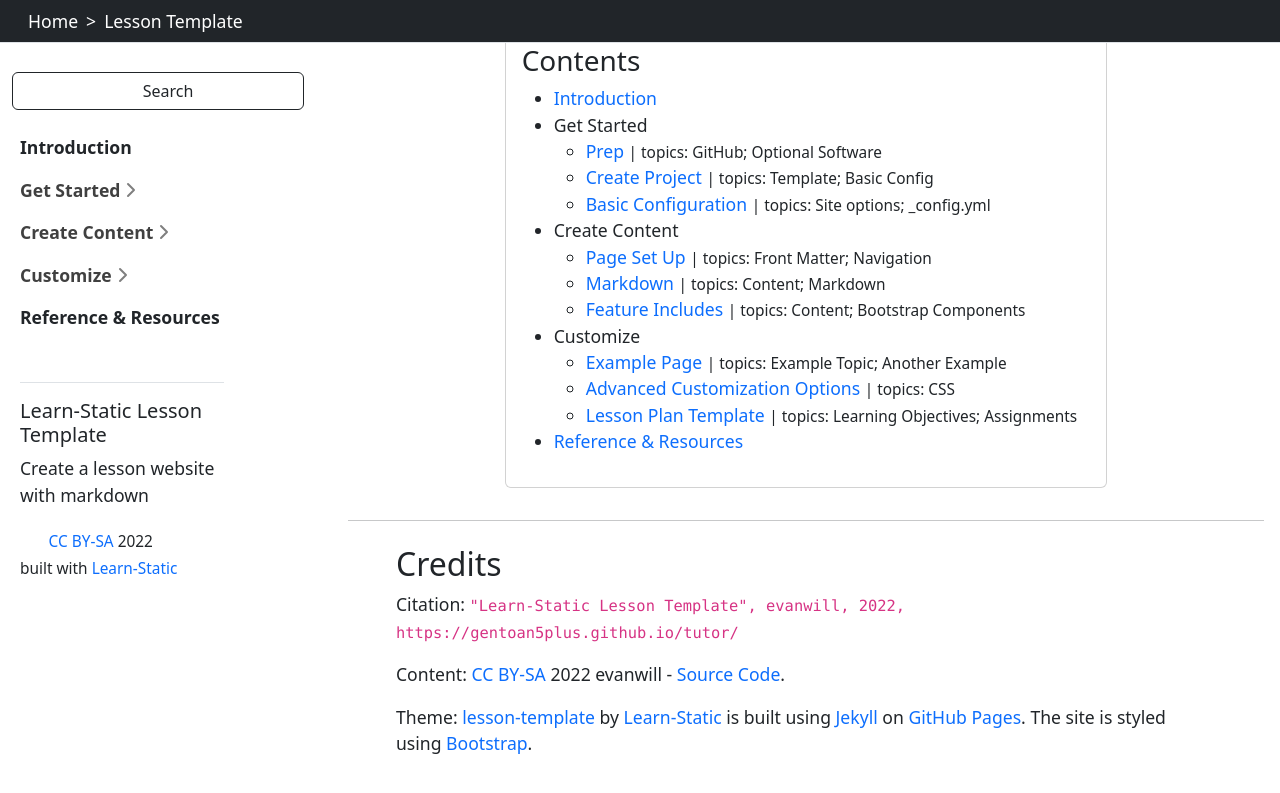
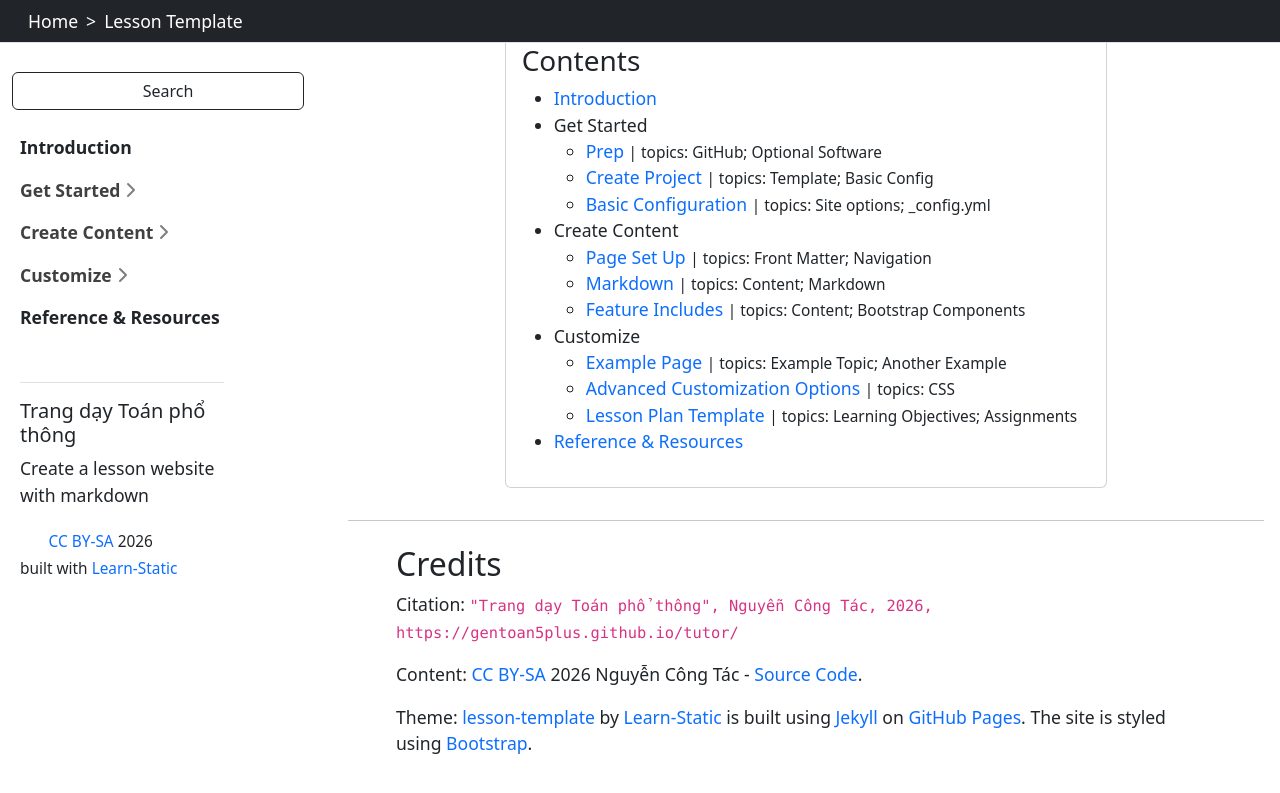
Before and after one commit to gentoan5plus/tutor, a Jekyll site: the page built from index.md, in a window 1280 px wide and 900 px high, scrolled down 1437 px. Shown: the top 793 px of the window. Built offline with Jekyll 4.4.1, drawn with Linux system fonts in a browser that asks for light colours; some of the changed text lies outside the part shown.

Commit message:
Update _config.yml

```diff
--- a/_config.yml
+++ b/_config.yml
@@ -11,7 +11,7 @@
 # SITE SETTINGS
 #
 # title appears in the header
-title: Learn-Static Lesson Template
+title: Trang dạy Toán phổ thông
 # title-icon appears in the header to give some pizazz (leave blank for none)
 # choose from Bootstrap Icons in _includes/bootstrap-icons
 # find names on https://icons.getbootstrap.com/ (or look in "_includes/bootstrap-icons")
@@ -25,11 +25,11 @@ keywords: "workshops, websites, gh-pages, jekyll"
 featured-image: "/images/uidaho-workshop.jpg"
 
 # author name, displayed in credits
-author: evanwill
+author: Nguyễn Công Tác
 # year or date published, displayed in sidebar
-publication_year: 2022
+publication_year: 2026
 # location of code, the full url to your github repository
-source-code: https://github.com/learn-static/lesson-template
+source-code: https://github.com/gentoan5plus/tutor/
 # content license (typically "cc by-sa"), displayed in sidebar
 content_license: "CC BY-SA"
 # URL to the content license
```
